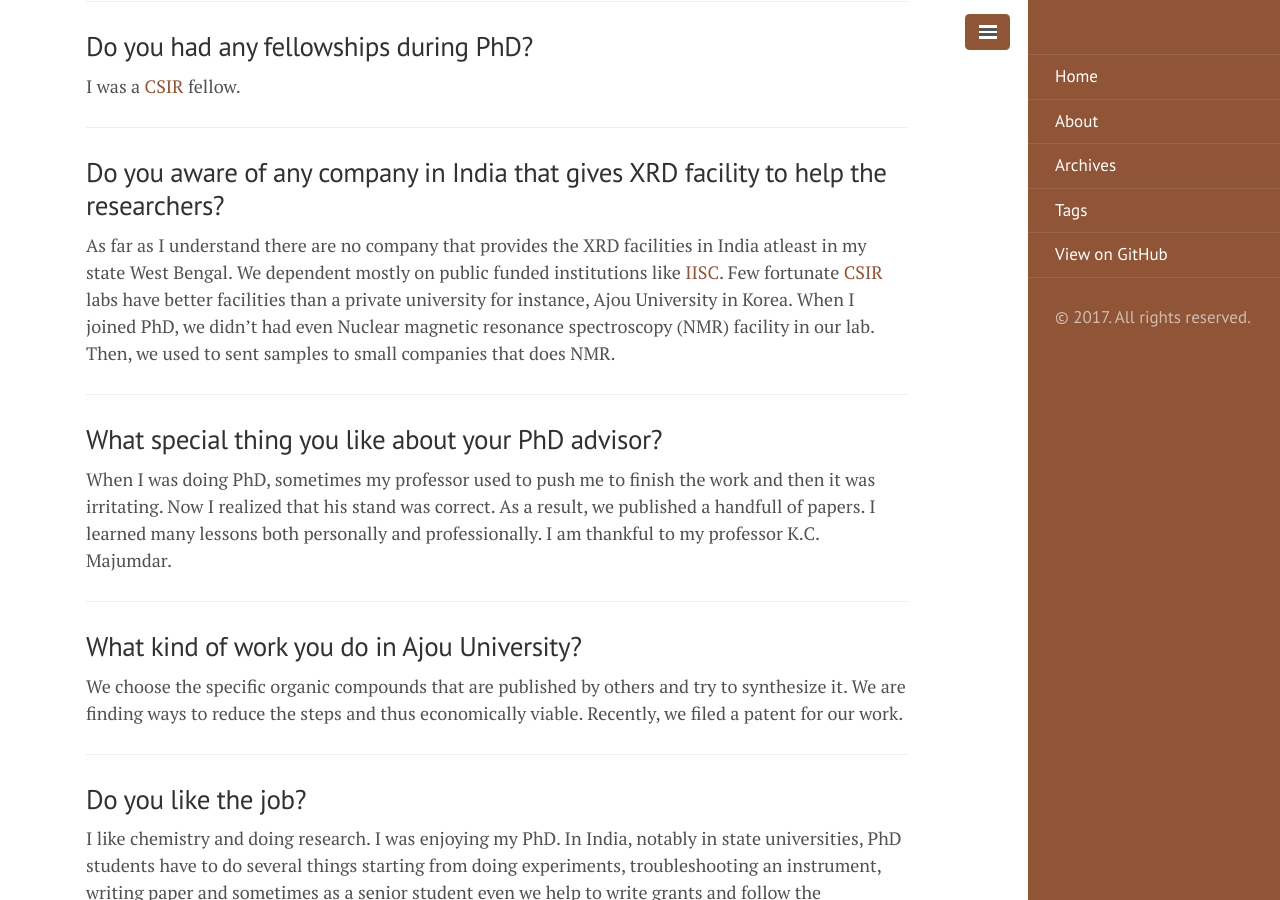
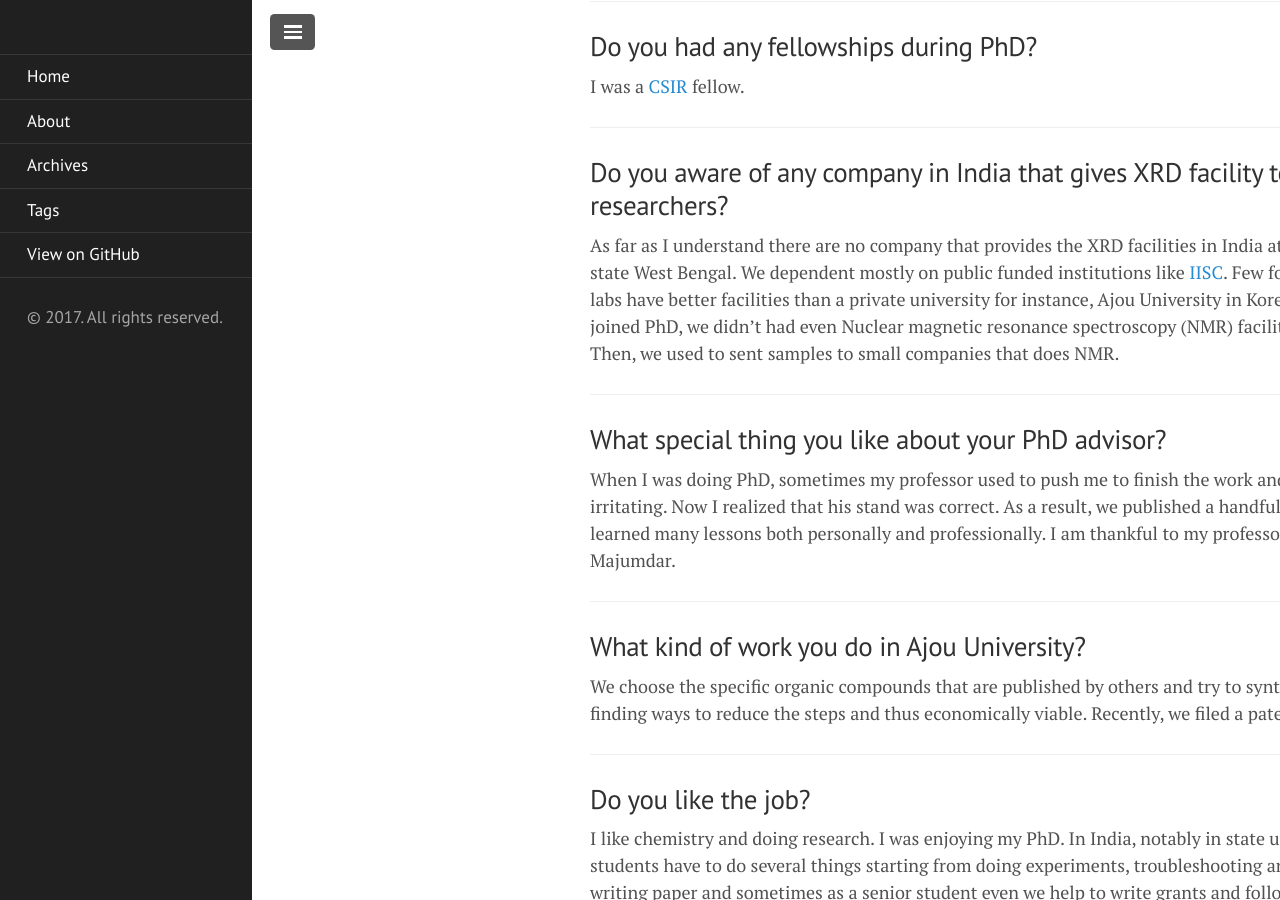
Before and after one commit to sangdunchoi/kimchitalk.github.io, a Jekyll site: the page built from index.html, in a window 1280 px wide and 900 px high, scrolled down 1938 px. Built offline with Jekyll 4.4.1, drawn with Linux system fonts in a browser that asks for light colours; nearby versions of some CDN libraries; the list of posts is cut into pages by our own code; comment, search, counter and statistics services are not loaded; some of the changed text lies outside the part shown.

Commit message:
Changed theme

```diff
--- a/_layouts/default.html
+++ b/_layouts/default.html
@@ -5,7 +5,7 @@
 
   {% include google_analytics.html %}
 
-  <body class="theme-base-0f layout-reverse">
+  <body class="theme-base-07 layout">
 
     {% include sidebar.html %}
 
```
